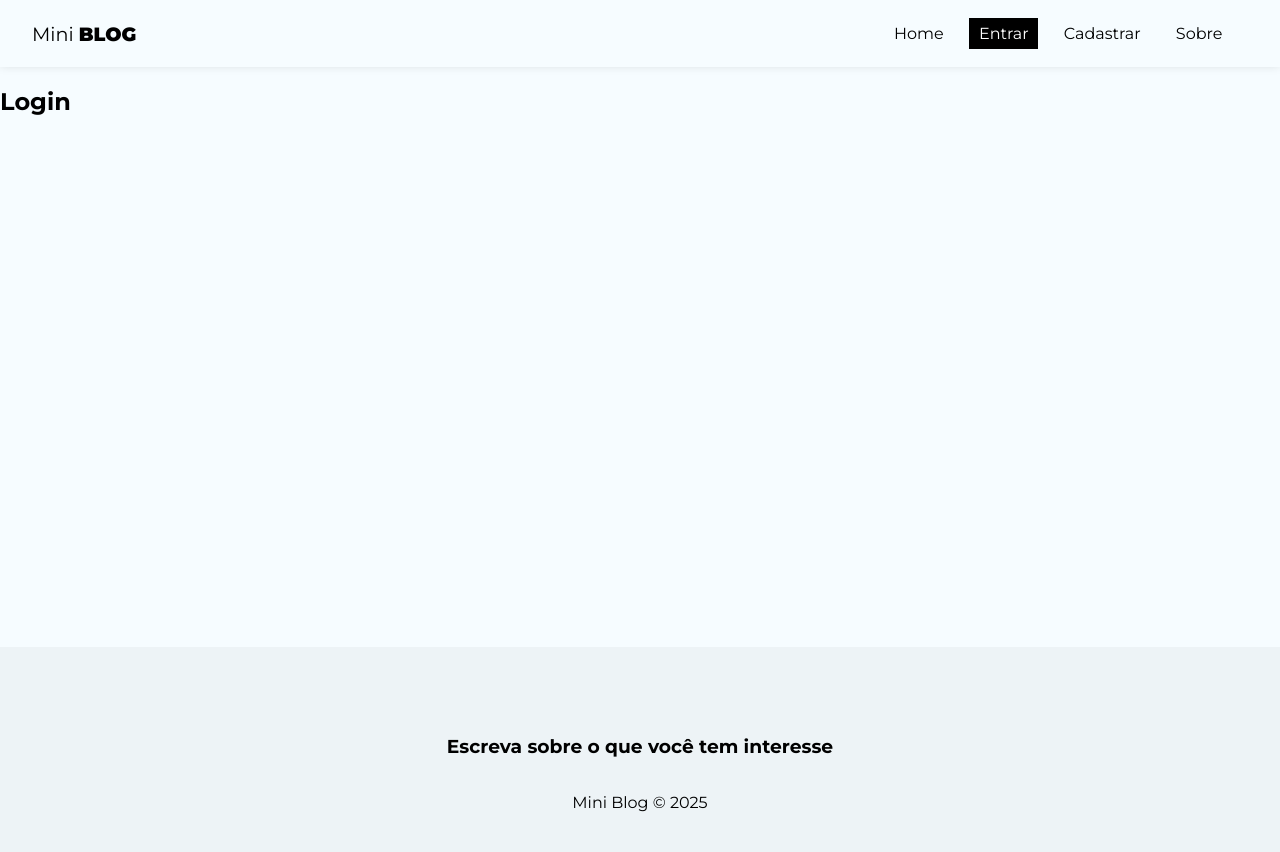
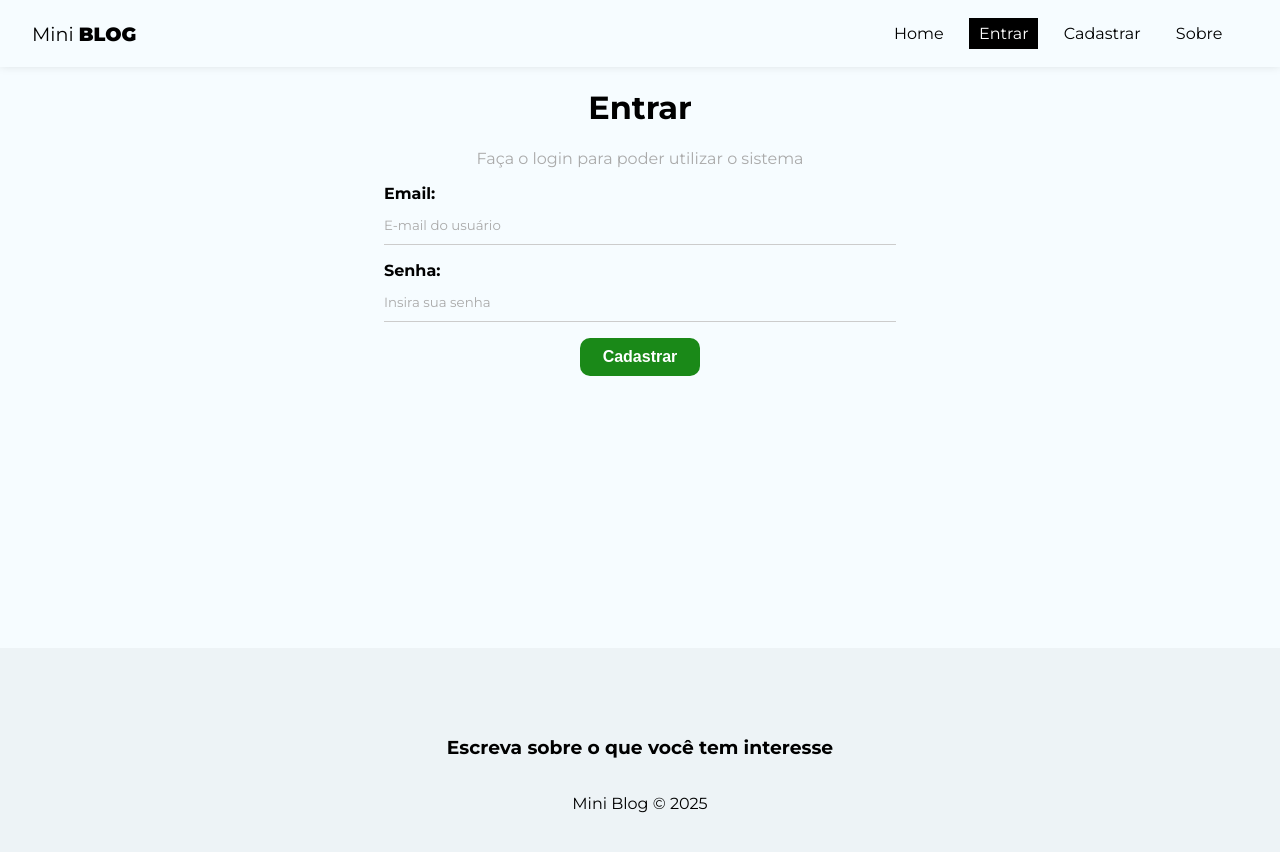
Before and after one commit to Gabriel-otirB/mini-blog, a React (Vite) app: page /login in a window 1280 px wide. Shown: the top 852 px of the page. Built offline with nearby package versions, Linux system fonts and the light colour scheme; no server answers.

Commit message:
Created Login view

```diff
--- a/src/pages/Login/Login.module.css
+++ b/src/pages/Login/Login.module.css
@@ -0,0 +1,7 @@
+.login {
+  text-align: center;
+}
+
+.login p {
+  color: #aaa;
+}
--- a/src/pages/Login/index.jsx
+++ b/src/pages/Login/index.jsx
@@ -1,9 +1,65 @@
+import { useAuthentication } from '../../hooks/useAuthentication';
 import styles from './Login.module.css';
 
+import { useState, useEffect } from 'react';
+
 const Login = () => {
+
+  const [email, setEmail] = useState("");
+  const [password, setPassword] = useState("");
+  const [error, setError] = useState("");
+
+  const { error: authError, loading } = useAuthentication();
+
+  const handleSubmit = async (e) => {
+    e.preventDefault();
+
+    setError("");
+
+    const user = {
+      email,
+      password
+    }
+  };
+
+  useEffect(() => {
+    if (authError) {
+      setError(authError);
+    }
+  }, [authError]);
+
+
   return (
-    <div>
-      <h2>Login</h2>
+    <div className={styles.login}>
+      <h1>Entrar</h1>
+      <p>Faça o login para poder utilizar o sistema</p>
+      <form onSubmit={handleSubmit}>
+        <label>
+          <span>Email:</span>
+          <input
+            type="email"
+            name="email"
+            required
+            placeholder="E-mail do usuário"
+            value={email}
+            onChange={(e) => setEmail(e.target.value)}
+          />
+        </label>
+        <label>
+          <span>Senha:</span>
+          <input
+            type="password"
+            name="password"
+            required
+            placeholder="Insira sua senha"
+            value={password}
+            onChange={(e) => setPassword(e.target.value)}
+          />
+        </label>
+        {!loading && <button className="btn">Cadastrar</button>}
+        {loading && <button className="btn" disabled>Aguarde...</button>}
+        {error && <p className="error">{error}</p>}
+      </form>
     </div>
   )
 }
```
